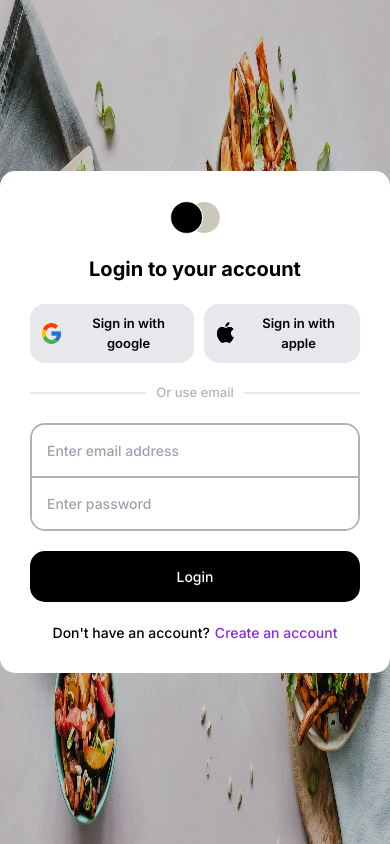
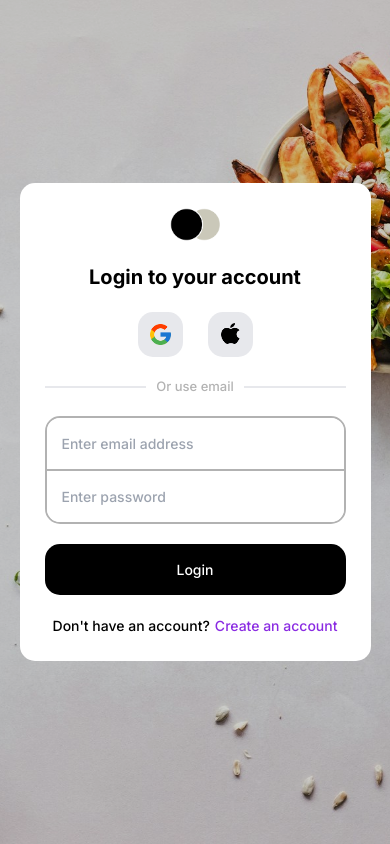
Before and after one commit to dadateniola/recipe-master, a Next.js app: page /auth/login-to-your-account in a window 390 px wide. Built offline with nearby package versions, Linux system fonts and the light colour scheme.

Commit message:
auth pages rsp0onsive to mobile now

```diff
--- a/app/auth/auth.scss
+++ b/app/auth/auth.scss
@@ -16,6 +16,10 @@
     position: relative;
     width: 100%;
     height: 100%;
+
+    img {
+      object-fit: cover;
+    }
   }
 
   .auth-overlay {
@@ -32,6 +36,10 @@
       background-color: white;
       border-radius: 15px;
 
+      .auth-icon {
+        height: 34px;
+      }
+
       h1 {
         font-weight: 700;
         text-align: center;
@@ -40,6 +48,7 @@
 
       .auth-options {
         display: flex;
+        justify-content: center;
         gap: 10px;
 
         .option {
@@ -115,6 +124,24 @@
             }
         }
       }
+
+      @media (max-width: 500px) {
+        & {
+          width: 90vw;
+          padding: 25px;
+
+          .auth-options {
+            gap: 25px;
+
+            .option {
+
+              p {
+                display: none;
+              }
+            }
+          }
+        }
+      }
     }
   }
 }
--- a/app/auth/create-an-account/page.tsx
+++ b/app/auth/create-an-account/page.tsx
@@ -13,7 +13,6 @@ const CreateAnAccount = () => {
           fill
           alt="background image"
           sizes="100vw"
-          objectFit="cover"
         />
       </div>
       <div className="auth-overlay flex items-center justify-center">
--- a/app/auth/login-to-your-account/page.tsx
+++ b/app/auth/login-to-your-account/page.tsx
@@ -17,7 +17,7 @@ const LoginToYourAccount = () => {
       </div>
       <div className="auth-overlay flex items-center justify-center">
         <div className="auth-form">
-          <div className="auth-icon flex justify-center">
+          <div className="auth-icon flex justify-center items-center">
             <Link href="/">
               <Image
                 src={"/logo/icon.png"}
```
